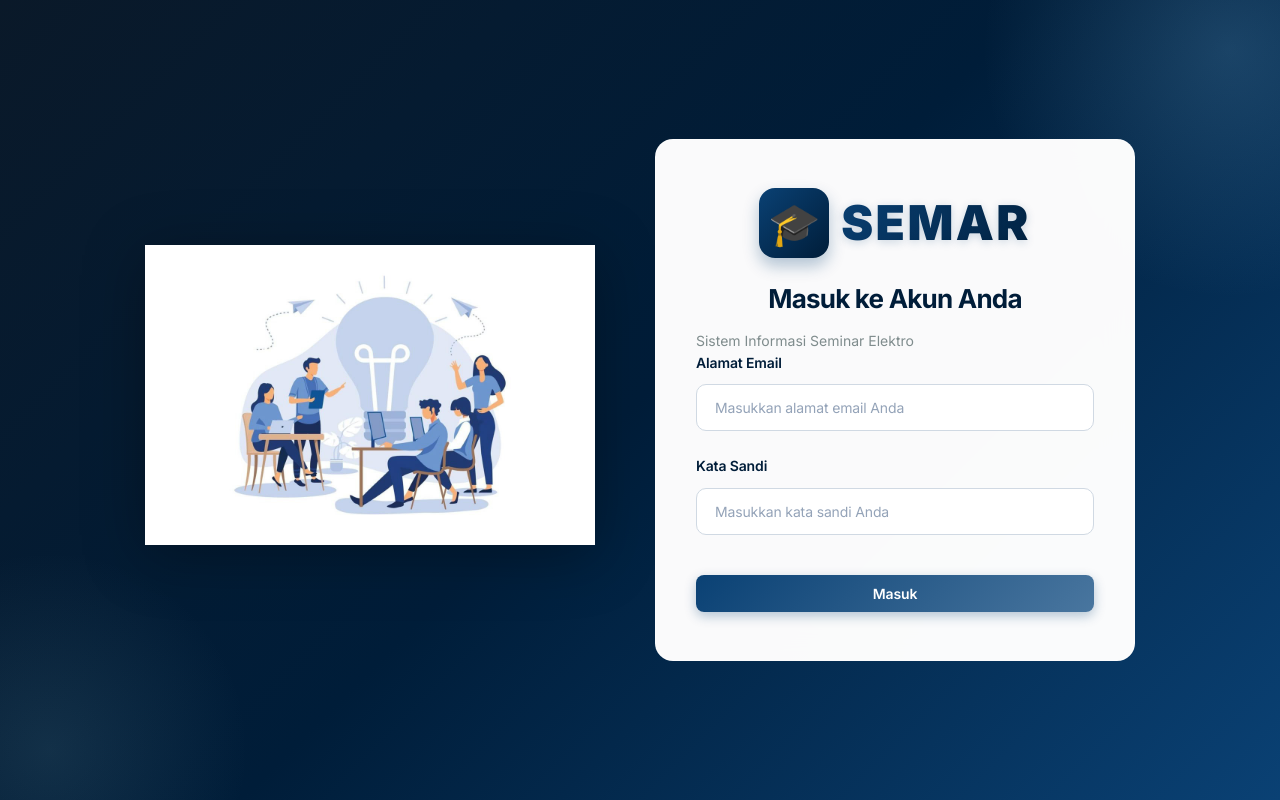
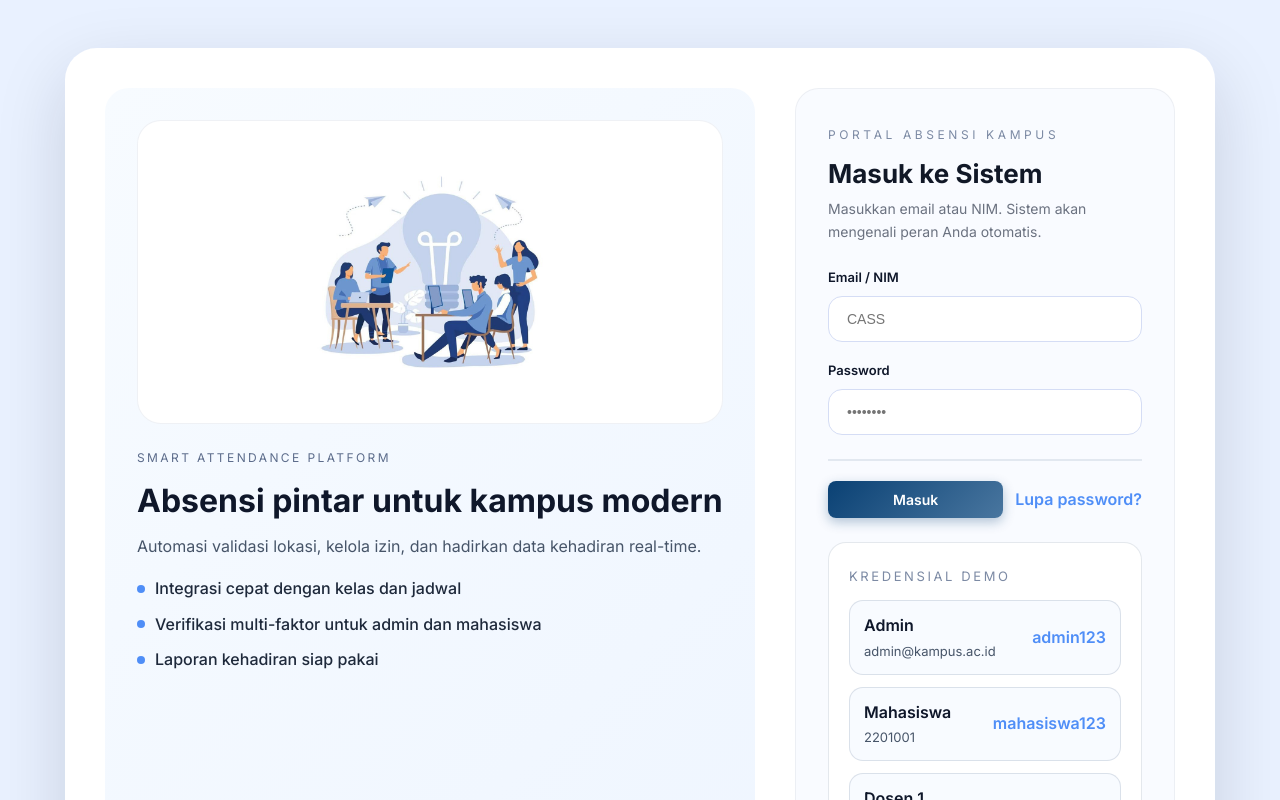
Before and after one commit to puanakeyla/ProjectSistemSeminar, a React app in the folder uaswf/frontend/: page / in a window 1280 px wide. Shown: the top 800 px of the page. Built offline with nearby package versions, Linux system fonts and the light colour scheme; the HTML template or start-up script is replaced by a standard one.

Commit message:
perubahan

```diff
--- a/uaswf/frontend/src/Login.css
+++ b/uaswf/frontend/src/Login.css
@@ -1,223 +1,295 @@
-.login-wrapper {
+.login-page {
   min-height: 100vh;
+  background: #e9f1ff;
+  display: flex;
+  flex-direction: column;
+  align-items: center;
+  justify-content: center;
+  padding: 48px 24px;
+  font-family: 'Inter', sans-serif;
+}
+
+.login-container {
+  width: 100%;
+  max-width: 1150px;
+  background: #ffffff;
+  border-radius: 32px;
+  box-shadow: 0 25px 70px rgba(15, 23, 42, 0.15);
+  display: flex;
+  gap: 40px;
+  padding: 40px;
+  position: relative;
+}
+
+.info-panel {
+  flex: 1;
+  background: linear-gradient(135deg, #f7fbff, #eef5ff);
+  border-radius: 24px;
+  padding: 32px;
+  display: flex;
+  flex-direction: column;
+  gap: 24px;
+}
+
+.info-illustration {
+  background: #ffffff;
+  border-radius: 24px;
+  padding: 32px;
   display: flex;
   align-items: center;
   justify-content: center;
-  background: linear-gradient(135deg, #0A1929 0%, #001D39 50%, #0A4174 100%);
-  padding: 40px 20px;
-  position: relative;
-  overflow: hidden;
-  gap: 60px;
+  box-shadow: inset 0 0 0 1px rgba(148, 163, 184, 0.15);
 }
 
-.login-wrapper::before {
+.info-illustration img {
+  width: 100%;
+  max-width: 360px;
+  height: auto;
+  object-fit: contain;
+}
+
+.info-copy {
+  display: flex;
+  flex-direction: column;
+  gap: 16px;
+}
+
+.info-badge {
+  display: inline-flex;
+  align-items: center;
+  gap: 6px;
+  font-size: 12px;
+  letter-spacing: 0.2em;
+  text-transform: uppercase;
+  color: #5c6c8b;
+}
+
+.info-copy h1 {
+  font-size: 32px;
+  color: #0f172a;
+  margin: 0;
+}
+
+.info-copy p {
+  color: #475569;
+  margin: 0;
+  line-height: 1.6;
+}
+
+.info-copy ul {
+  list-style: none;
+  margin: 0;
+  padding: 0;
+  display: flex;
+  flex-direction: column;
+  gap: 10px;
+}
+
+.info-copy li {
+  display: flex;
+  align-items: center;
+  gap: 10px;
+  color: #1e293b;
+  font-weight: 500;
+}
+
+.info-copy li::before {
   content: '';
-  position: absolute;
-  width: 500px;
-  height: 500px;
-  background: radial-gradient(circle, rgba(123, 189, 232, 0.2) 0%, transparent 70%);
-  top: -200px;
-  right: -200px;
+  width: 8px;
+  height: 8px;
+  background: #4f8ef7;
   border-radius: 50%;
 }
 
-.login-wrapper::after {
-  content: '';
-  position: absolute;
-  width: 400px;
-  height: 400px;
-  background: radial-gradient(circle, rgba(110, 162, 179, 0.15) 0%, transparent 70%);
-  bottom: -150px;
-  left: -150px;
-  border-radius: 50%;
+.form-panel {
+  width: 380px;
+  background: #f9fbff;
+  border-radius: 24px;
+  padding: 32px;
+  display: flex;
+  flex-direction: column;
+  gap: 24px;
+  border: 1px solid rgba(15, 23, 42, 0.05);
 }
 
-.login-box {
-  background: rgba(255, 255, 255, 0.98);
-  backdrop-filter: blur(16px);
-  width: 100%;
-  max-width: 480px;
-  padding: 48px 40px;
-  border-radius: var(--radius-xl);
-  box-shadow: var(--shadow-xl);
-  position: relative;
-  z-index: 1;
-  border: 1px solid rgba(255, 255, 255, 0.4);
+.form-header h2 {
+  margin: 6px 0 4px;
+  font-size: 26px;
+  color: #111827;
 }
 
-.login-header h2 {
-  font-size: 26px;
+.form-header p {
+  margin: 0;
+  color: #6b7280;
+  font-size: 14px;
+}
+
+.portal-label {
+  font-size: 12px;
+  letter-spacing: 0.3em;
+  text-transform: uppercase;
+  color: #7c8aa4;
+}
+
+.error-banner {
+  width: 100%;
+  padding: 12px 14px;
+  border-radius: 12px;
+  background: rgba(239, 68, 68, 0.12);
+  color: #b91c1c;
+  font-size: 14px;
   margin-bottom: 10px;
-  margin-top: 20px;
-  color: var(--text-primary);
-  font-weight: 700;
-  text-align: center;
-  letter-spacing: -0.03em;
-  font-family: 'Inter', sans-serif;
 }
 
 .input-group {
-  margin-bottom: 24px;
+  margin-bottom: 18px;
 }
 
 .input-group label {
   display: block;
-  margin-bottom: 10px;
-  font-size: 14px;
-  color: var(--text-primary);
+  margin-bottom: 8px;
+  font-size: 13px;
   font-weight: 600;
-  letter-spacing: -0.01em;
-  font-family: 'Inter', sans-serif;
+  color: #0f172a;
 }
-
-
 
 .input-group input {
   width: 100%;
   padding: 14px 18px;
-  border: 1px solid var(--border-medium);
-  border-radius: var(--radius-md);
+  border-radius: 14px;
+  border: 1px solid #d5ddf5;
+  background: #ffffff;
   font-size: 14px;
-  transition: all 0.25s cubic-bezier(0.4, 0, 0.2, 1);
-  font-family: 'Inter', sans-serif;
-  background: var(--surface);
-  color: var(--text-primary);
-  letter-spacing: -0.01em;
+  color: #0f172a;
+  transition: border-color 0.2s, box-shadow 0.2s;
 }
 
 .input-group input:focus {
   outline: none;
-  border-color: var(--primary);
-  background: var(--surface);
-  box-shadow: 0 0 0 3px rgba(10, 65, 116, 0.08);
-  transform: translateY(-1px);
+  border-color: #4f8ef7;
+  box-shadow: 0 0 0 3px rgba(79, 142, 247, 0.18);
 }
 
-.input-group input::placeholder {
-  color: var(--text-tertiary);
+.form-actions {
+  display: flex;
+  align-items: center;
+  justify-content: space-between;
+  gap: 16px;
 }
 
 .btn-submit {
-  width: 100%;
-  padding: 15px;
-  background: var(--primary);
-  color: white;
-  border: 1px solid var(--primary-dark);
-  border-radius: var(--radius-md);
+  flex: 1;
+  padding: 14px 16px;
+  border-radius: 14px;
+  border: none;
+  background: linear-gradient(135deg, #6ea8ff, #4f8ef7);
+  color: #ffffff;
   font-size: 15px;
   font-weight: 600;
   cursor: pointer;
-  margin-top: 16px;
-  transition: all 0.25s cubic-bezier(0.4, 0, 0.2, 1);
-  box-shadow: var(--shadow-sm);
-  letter-spacing: -0.01em;
-  font-family: 'Inter', sans-serif;
+  box-shadow: 0 10px 20px rgba(79, 142, 247, 0.35);
+  transition: transform 0.2s, box-shadow 0.2s;
 }
 
 .btn-submit:hover {
   transform: translateY(-2px);
-  box-shadow: var(--shadow-md);
-  background: var(--primary-dark);
+  box-shadow: 0 18px 30px rgba(79, 142, 247, 0.35);
 }
 
-.btn-submit:active {
-  transform: translateY(0);
-  box-shadow: 0 2px 8px rgba(37, 99, 235, 0.3);
+.btn-submit:disabled {
+  opacity: 0.6;
+  cursor: not-allowed;
+  transform: none;
+  box-shadow: none;
 }
 
-.login-illustration {
+.link-button {
+  border: none;
+  background: transparent;
+  color: #4f8ef7;
+  font-weight: 600;
+  cursor: pointer;
+  padding: 0;
+}
+
+.demo-credentials {
+  background: #ffffff;
+  border-radius: 18px;
+  padding: 20px;
+  border: 1px solid rgba(148, 163, 184, 0.25);
+  display: flex;
+  flex-direction: column;
+  gap: 12px;
+}
+
+.demo-header span {
+  font-size: 13px;
+  letter-spacing: 0.2em;
+  color: #7c8aa4;
+  text-transform: uppercase;
+}
+
+.credential-list {
+  display: flex;
+  flex-direction: column;
+  gap: 12px;
+}
+
+.credential-item {
   display: flex;
   align-items: center;
-  justify-content: center;
-  max-width: 450px;
-  z-index: 1;
-  position: relative;
-  animation: float 3s ease-in-out infinite;
+  justify-content: space-between;
+  padding: 12px 14px;
+  border-radius: 14px;
+  border: 1px solid rgba(148, 163, 184, 0.3);
+  background: #f8fbff;
 }
 
-@keyframes float {
-  0%, 100% {
-    transform: translateY(0px);
-  }
-  50% {
-    transform: translateY(-20px);
-  }
+.credential-role {
+  margin: 0;
+  font-weight: 600;
+  color: #0f172a;
 }
 
-.login-illustration img {
-  width: 100%;
-  height: auto;
-  filter: drop-shadow(0 10px 30px rgba(0, 0, 0, 0.3));
+.credential-identifier {
+  margin: 2px 0 0;
+  color: #475569;
+  font-size: 13px;
 }
 
-.semar-logo {
-  display: flex;
-  align-items: center;
-  justify-content: center;
-  gap: 12px;
-  margin-bottom: 20px;
+.credential-password {
+  font-weight: 600;
+  color: #4f8ef7;
 }
 
-.logo-icon {
-  font-size: 42px;
-  background: linear-gradient(135deg, #0A4174 0%, #001D39 100%);
-  width: 70px;
-  height: 70px;
-  border-radius: 16px;
-  display: flex;
-  align-items: center;
-  justify-content: center;
-  box-shadow: 0 8px 16px rgba(10, 65, 116, 0.3);
+.login-footer {
+  margin-top: 28px;
+  color: #94a3b8;
+  font-size: 13px;
 }
 
-.logo-text {
-  font-size: 48px;
-  font-weight: 900;
-  background: linear-gradient(135deg, #0A4174 0%, #001D39 100%);
-  -webkit-background-clip: text;
-  -webkit-text-fill-color: transparent;
-  background-clip: text;
-  letter-spacing: 0.05em;
-  margin: 0;
-  font-family: 'Inter', sans-serif;
-  text-shadow: 0 2px 10px rgba(10, 65, 116, 0.2);
-}
-
-@media (max-width: 1024px) {
-  .login-wrapper {
+@media (max-width: 1100px) {
+  .login-container {
     flex-direction: column;
-    gap: 40px;
+    padding: 32px;
   }
 
-  .login-illustration {
-    max-width: 350px;
-  }
-
-  .login-box {
-    max-width: 100%;
+  .form-panel {
+    width: 100%;
   }
 }
 
 @media (max-width: 640px) {
-  .login-illustration {
-    max-width: 280px;
+  .login-container {
+    padding: 24px;
   }
 
-  .login-box {
-    padding: 32px 24px;
+  .info-panel,
+  .form-panel {
+    padding: 24px;
   }
 
-  .logo-text {
-    font-size: 36px;
-  }
-
-  .logo-icon {
-    width: 55px;
-    height: 55px;
-    font-size: 32px;
-  }
-
-  .login-header h2 {
-    font-size: 22px;
+  .info-copy h1 {
+    font-size: 26px;
   }
 }
--- a/uaswf/frontend/src/pages/Auth/Login.jsx
+++ b/uaswf/frontend/src/pages/Auth/Login.jsx
@@ -2,6 +2,14 @@ import { useState } from 'react';
 import { authAPI } from '../../services/api';
 import '../../Login.css';
 import teamworkIllustration from '../../assets/logologin.jpg';
+
+const demoCredentials = [
+  { role: 'Admin', identifier: 'admin@kampus.ac.id', password: 'admin123' },
+  { role: 'Mahasiswa', identifier: '2201001', password: 'mahasiswa123' },
+  { role: 'Dosen 1', identifier: 'dosen1@kampus.ac.id', password: 'dosen123' },
+  { role: 'Dosen 2', identifier: 'dosen2@kampus.ac.id', password: 'dosen123' },
+  { role: 'Dosen 3', identifier: 'dosen3@kampus.ac.id', password: 'dosen123' }
+];
 
 function Login({ onLogin }) {
   const [email, setEmail] = useState('');
@@ -34,62 +42,83 @@ function Login({ onLogin }) {
   };
 
   return (
-    <div className="login-wrapper">
-      <div className="login-illustration">
+    <div className="login-page">
+      <div className="login-container">
+        <div className="info-panel">
+          <div className="info-illustration">
             <img src={teamworkIllustration} alt="Ilustrasi Teamwork" />
           </div>
-      <div className="login-box">
-        <div className="login-header">
-          <div className="semar-logo">
-            <div className="logo-icon">🎓</div>
-            <h1 className="logo-text">SEMAR</h1>
+          <div className="info-copy">
+            <span className="info-badge">SMART ATTENDANCE PLATFORM</span>
+            <h1>Absensi pintar untuk kampus modern</h1>
+            <p>Automasi validasi lokasi, kelola izin, dan hadirkan data kehadiran real-time.</p>
+            <ul>
+              <li>Integrasi cepat dengan kelas dan jadwal</li>
+              <li>Verifikasi multi-faktor untuk admin dan mahasiswa</li>
+              <li>Laporan kehadiran siap pakai</li>
+            </ul>
           </div>
-          <h2>Masuk ke Akun Anda</h2>
-          <p style={{ fontSize: '14px', color: '#7f8c8d', marginTop: '10px' }}>
-            Sistem Informasi Seminar Elektro
-          </p>
+        </div>
+        <div className="form-panel">
+          <div className="form-header">
+            <span className="portal-label">Portal Absensi Kampus</span>
+            <h2>Masuk ke Sistem</h2>
+            <p>Masukkan email atau NIM. Sistem akan mengenali peran Anda otomatis.</p>
           </div>
           <form onSubmit={handleSubmit}>
             {error && (
-            <div style={{
-              padding: '10px',
-              marginBottom: '15px',
-              backgroundColor: '#fee',
-              color: '#c33',
-              borderRadius: '5px',
-              fontSize: '14px'
-            }}>
+              <div className="error-banner">
                 {error}
               </div>
             )}
             <div className="input-group">
-            <label>Alamat Email</label>
+              <label>Email / NIM</label>
               <input
-              type="email"
+                type="text"
                 value={email}
                 onChange={(e) => setEmail(e.target.value)}
-              placeholder="Masukkan alamat email Anda"
+                placeholder="CASS"
                 required
                 disabled={loading}
               />
             </div>
             <div className="input-group">
-            <label>Kata Sandi</label>
+              <label>Password</label>
               <input
                 type="password"
                 value={password}
                 onChange={(e) => setPassword(e.target.value)}
-              placeholder="Masukkan kata sandi Anda"
+                placeholder="••••••••"
                 required
                 disabled={loading}
               />
             </div>
+            <div className="form-actions">
               <button type="submit" className="btn-submit" disabled={loading}>
                 {loading ? 'Memuat...' : 'Masuk'}
               </button>
+              <button type="button" className="link-button">Lupa password?</button>
+            </div>
           </form>
-
+          <div className="demo-credentials">
+            <div className="demo-header">
+              <span>Kredensial Demo</span>
             </div>
+            <div className="credential-list">
+              {demoCredentials.map((cred) => (
+                <div className="credential-item" key={cred.role}>
+                  <div>
+                    <p className="credential-role">{cred.role}</p>
+                    <p className="credential-identifier">{cred.identifier}</p>
+                  </div>
+                  <span className="credential-password">{cred.password}</span>
+                </div>
+              ))}
+            </div>
+          </div>
+        </div>
+      </div>
+      <footer className="login-footer">© 2025 Sistem Absensi Kampus</footer>
     </div>
   );
 }
```
Lines whose indentation alone changed are shown as unchanged.
